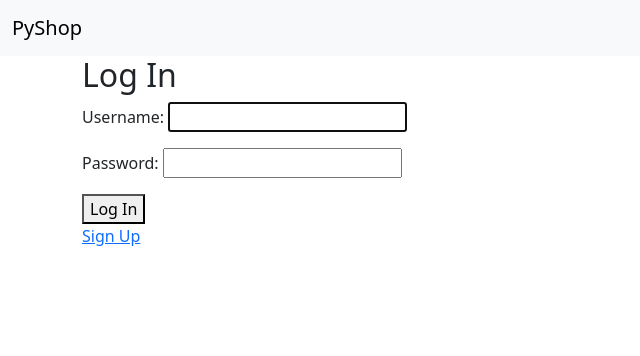
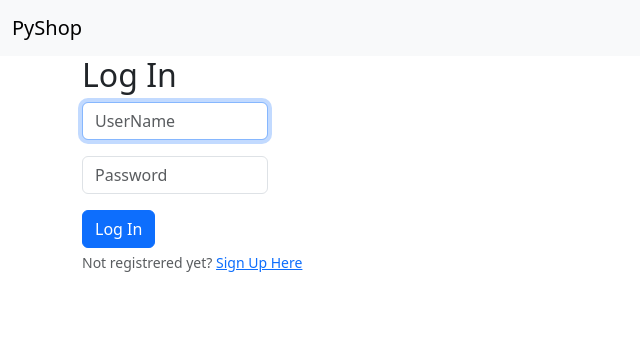
Before and after one commit to VANQUOC81/BaseDjangoWebsiteShopTemplate, a Django app: page /accounts/login/ in a window 1280 px wide. Shown: the top 356 px of the page, without its empty margins (0-640 px from the left). Run offline with Django 4.2, Linux system fonts and the light colour scheme; parts of the project's set-up code (start-up, migrations or seed data) failed here and were passed over.

Commit message:
add bootstrap styling login page

```diff
--- a/templates/registration/login.html
+++ b/templates/registration/login.html
@@ -7,10 +7,31 @@
 <h2>Log In</h2>
 <form method="post">
   {% csrf_token %}
-  {{ form.as_p }}
-  <button type="submit">Log In</button>
-  <p>
-    <a href="{% url 'signup' %}">Sign Up</a>
-  </p>
+  <!-- {{ form.as_p }} -->
+
+  <div class="mb-3 col-2">
+    <input type="text" class="form-control" name="username" autofocus autocapitalize="none" required id="id_username" autocomplete="username" maxlength="150" placeholder="UserName">
+  </div>
+  <div class="mb-3 col-2">
+    <input type="password" class="form-control" name="password" required id="id_password" autocomplete="current-password" maxlength="128" placeholder="Password">
+  </div>
+
+  <button type="submit" class="btn btn-primary"">Log In</button>
+
+    <div class="form-text">Not registrered yet?
+    <a href="{% url 'signup' %}">Sign Up Here</a>
+  </div>
+
+  <br/>
+
+  <!-- Display non-field errors -->
+  {% if form.non_field_errors %}
+    <div class="alert alert-danger">
+      {% for error in form.non_field_errors %}
+        {{ error }}
+      {% endfor %}
+    </div>
+  {% endif %}
+
 </form>
 {% endblock %}
```
Also changed, not shown: README.md.
